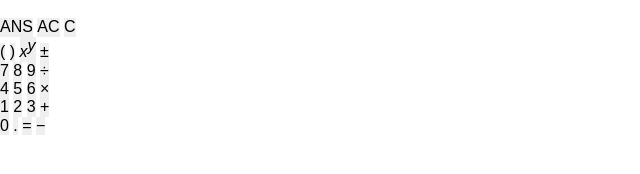
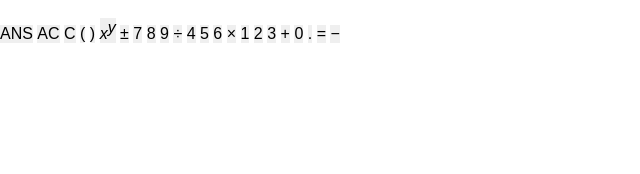
Before and after one commit to pa-aggarwal/calculator, a website with bundled scripts: page index.html in a window 1280 px wide. Shown: the whole page, without its empty margins (0-640 px from the left). Built offline with nearby package versions, Linux system fonts and the light colour scheme.

Commit message:
Remove divs and change button attributes in index, rename style.css

```diff
--- a/index.html
+++ b/index.html
@@ -7,58 +7,47 @@
         <link rel="icon" type="image/png" sizes="32x32" href="images/favicon-32x32.png">
         <!-- Personal Stylesheets -->
         <link rel="stylesheet" href="styles/css/reset.css">
-        <link rel="stylesheet" href="styles/css/style.css">
+        <link rel="stylesheet" href="styles/css/main.css">
         <title>Calculator</title>
     </head>
     <body>
 
         <form action="" method="get" class="calculator">
-            <div class="calculation">
+            <div id="calculation">
                 <output id="calculation__display">&nbsp;</output>
                 <output id="calculation__result">&nbsp;</output>
             </div>
             <div class="container">
-                <div class="row">
                 <!-- Button for getting previous calculation answer. -->
                 <button class="answer-button" type="button" name="answer">ANS</button>
                 <button class="reset-button" type="reset" name="clear">AC</button>
                 <button class="undo-button" type="button" name="undo">C</button>
-                </div>
-                <div class="row">
-                    <button class="bracket-button" type="button" name="operator" value="(">(</button>
-                    <button class="bracket-button" type="button" name="operator" value=")">)</button>
-                    <button class="operator-button" type="button" name="operator" value="**">
+                <button class="bracket-button" type="button" name="left-bracket" value="(">(</button>
+                <button class="bracket-button" type="button" name="right-bracket" value=")">)</button>
+                <button class="operator-button" type="button" name="exponent" value="**">
                     <var class="exponent-base">x<sup class="exponent-power">y</sup></var>
                 </button>
                 <!-- HTML entity for plus/minus sign. -->
                 <button class="sign-button" type="button" name="sign" value="+/-">&#177;</button>
-                </div>
-                <div class="row">
-                    <button class="number-button" type="button" name="number" value="7">7</button>
-                    <button class="number-button" type="button" name="number" value="8">8</button>
-                    <button class="number-button" type="button" name="number" value="9">9</button>
+                <button class="number-button" type="button" name="seven" value="7">7</button>
+                <button class="number-button" type="button" name="eight" value="8">8</button>
+                <button class="number-button" type="button" name="nine" value="9">9</button>
                 <!-- HTML entity for divide symbol. -->
-                    <button class="operator-button" type="button" name="operator" value="/">&#247;</button>
-                </div>
-                <div class="row">
-                    <button class="number-button" type="button" name="number" value="4">4</button>
-                    <button class="number-button" type="button" name="number" value="5">5</button>
-                    <button class="number-button" type="button" name="number" value="6">6</button>
+                <button class="operator-button" type="button" name="divide" value="/">&#247;</button>
+                <button class="number-button" type="button" name="four" value="4">4</button>
+                <button class="number-button" type="button" name="five" value="5">5</button>
+                <button class="number-button" type="button" name="six" value="6">6</button>
                 <!-- HTML entity for multiply symbol. -->
-                    <button class="operator-button" type="button" name="operator" value="*">&#215;</button>
-                </div>
-                <div class="row">
-                    <button class="number-button" type="button" name="number" value="1">1</button>
-                    <button class="number-button" type="button" name="number" value="2">2</button>
-                    <button class="number-button" type="button" name="number" value="3">3</button>
-                    <button class="operator-button" type="button" name="operator" value="+">+</button>
-                </div>
-                <div class="row">
-                    <button class="number-button" type="button" name="number" value="0">0</button>
-                    <button class="decimal-button" type="button" name="decimal">.</button>
-                    <button class="equal-button" type="button" name="equals">=</button>
-                    <button class="operator-button" type="button" name="operator" value="-">&#8722;</button>
-                </div>
+                <button class="operator-button" type="button" name="multiply" value="*">&#215;</button>
+                <button class="number-button" type="button" name="one" value="1">1</button>
+                <button class="number-button" type="button" name="two" value="2">2</button>
+                <button class="number-button" type="button" name="three" value="3">3</button>
+                <button class="operator-button" type="button" name="add" value="+">+</button>
+                <button class="number-button" type="button" name="zero" value="0">0</button>
+                <button class="decimal-button" type="button" name="decimal" value=".">.</button>
+                <button class="equal-button" type="button" name="equals" value="=">=</button>
+                <!-- HTML entity for subtract symbol. -->
+                <button class="operator-button" type="button" name="subtract" value="-">&#8722;</button>
             </div>
         </form>
 
--- a/package.json
+++ b/package.json
@@ -5,7 +5,7 @@
   "main": "main.js",
   "scripts": {
     "test": "echo \"Error: no test specified\" && exit 1",
-    "scss": "node-sass --watch styles/scss --indent-type space -o styles/css"
+    "scss": "node-sass --watch styles/scss/main.scss --indent-type space -o styles/css"
   },
   "repository": {
     "type": "git",
--- a/styles/scss/style.scss
+++ /dev/null
@@ -1,4 +0,0 @@
-body {
-    font-family: sans-serif;
-    font-size: 1.6rem;
-}
```
Also changed, not shown: styles/css/main.css (added), styles/scss/main.scss (renamed from styles/css/style.css). Lines whose indentation alone changed are shown as unchanged.
